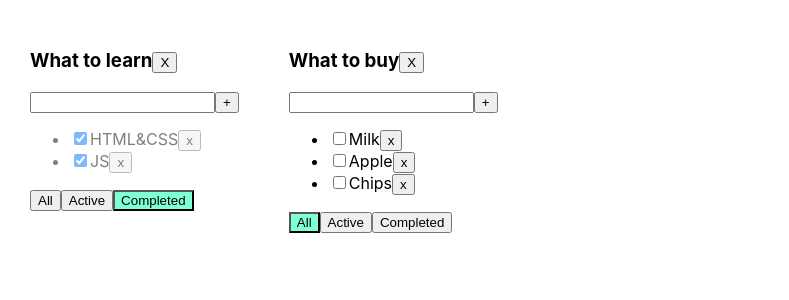
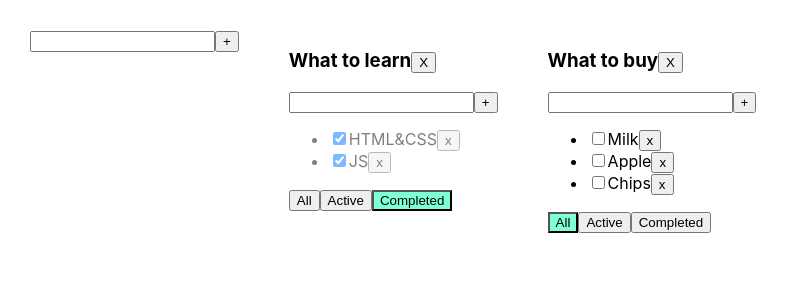
Before and after one commit to rdm1994/SimpleToDoList, a React (Create React App) app: page / in a window 1280 px wide. Shown: the top 300 px of the page, without its empty margins (0-789 px from the left). Built offline with nearby package versions, Linux system fonts and the light colour scheme.

Commit message:
create new function "addTodoList" for adding new TODO lists

```diff
--- a/src/App.tsx
+++ b/src/App.tsx
@@ -2,6 +2,7 @@
 import './App.css';
 import {Todolist} from './Todolist';
 import {v1} from 'uuid';
+import AddItemForm from "./AddItemForm";
 
 export type FilterValuesType = "all" | "active" | "completed"
 export type TodoListType = {
@@ -39,7 +40,6 @@
             {id: v1(), title: "Apple", isDone: false},
             {id: v1(), title: "Chips", isDone: false},
         ]
-
     })
 
 
@@ -80,8 +80,18 @@
     }
 
 
+    function addTodoList(title:string){
+        const newTodoListID=v1()
+        const newTodoList:TodoListType={
+            id:newTodoListID,title,filter:"all"
+        }
+        setTodoLists([...todoLists,newTodoList])
+        setTasks({...tasksObj,[newTodoListID]:[]})
+    }
+
     return (
         <div className="App">
+            <AddItemForm addItem={addTodoList}/>
             {
                 todoLists.map((tl) => {
                     let tasksForTodolist = tasksObj[tl.id];
```
